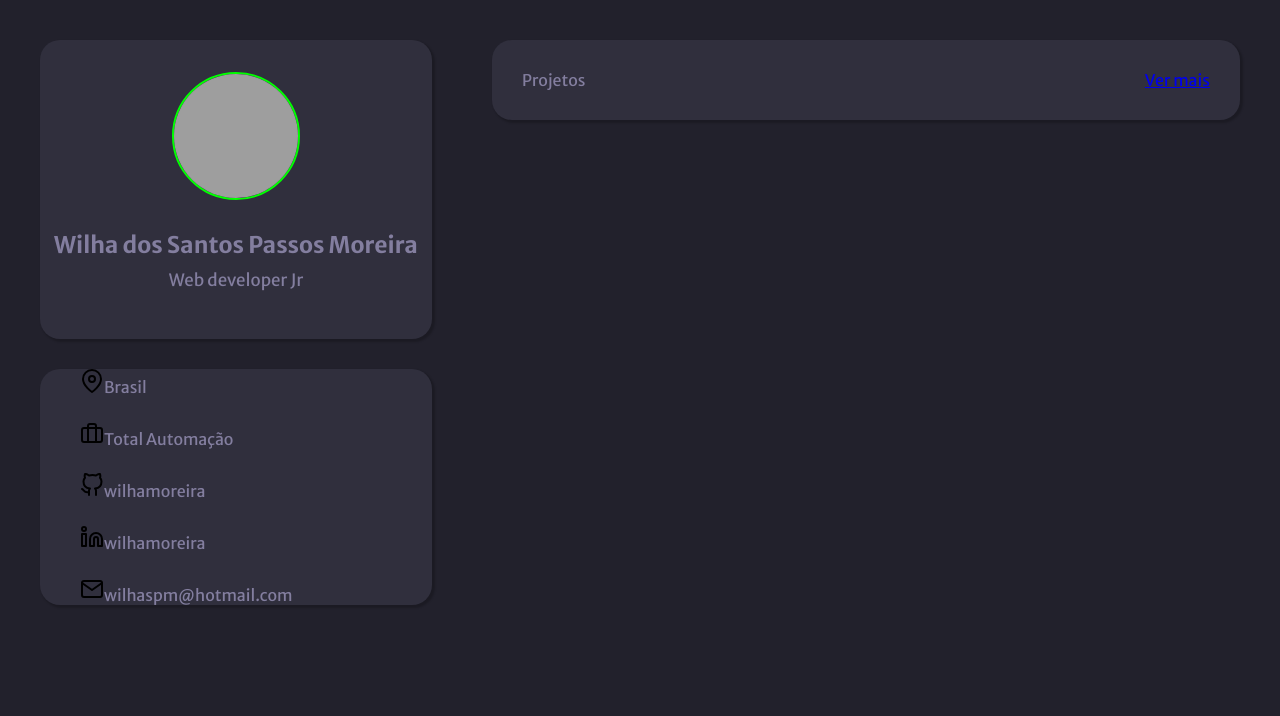
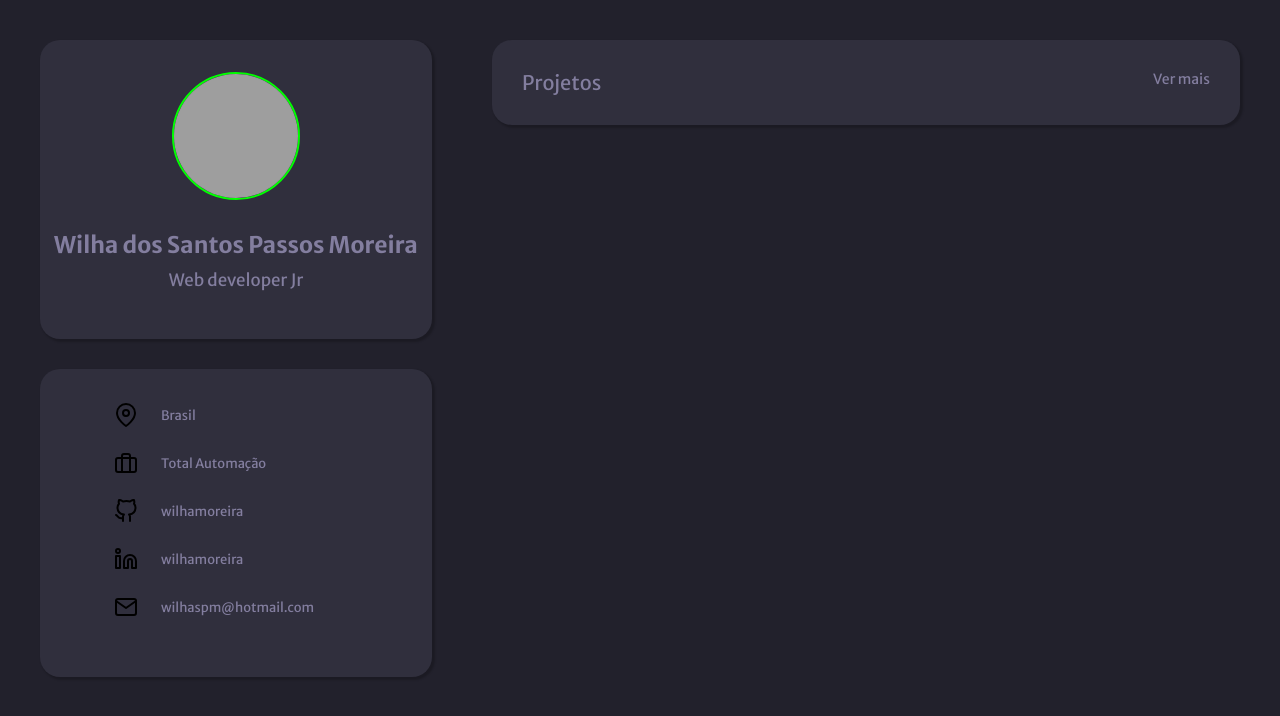
Before and after one commit to wilhamoreira/Portifolio-pessoal, a plain HTML site: page index.html in a window 1280 px wide. Drawn offline with Linux system fonts and the light colour scheme; grey boxes are pictures that could not be loaded.

Commit message:
correção da barra lateral de contato

```diff
--- a/assets/css/style.css
+++ b/assets/css/style.css
@@ -64,17 +64,34 @@ div .profile > #occupation{
 }
 div .contato{
     margin-top: 1.875rem;
+    font-size: 13px;
+}
+div .contato-geral-info {
+    padding: 2.125rem;
 }
 div .contato-info {
+    display: flex;
+    align-items: center;
     margin-left: 2.5rem;
     margin-bottom: 1.5rem;
 }
+.contato-detalhe{
+    margin-left: 1.437rem;
+}
 div .conteudo{
    flex: 1;
+
 }
-
 .conteudo > .home{
+    font-size: 1.25rem;
     padding: 1.88rem;
     display: flex;
     justify-content: space-between;
+    color: #837E9F;
 }
+
+.home > a{
+    font-size: 0.875rem;
+    text-decoration: none;
+    color: #837E9F;
+}
--- a/index.html
+++ b/index.html
@@ -20,25 +20,43 @@
             </div>
 
             <div class="box contato">
+                <div class="contato-geral-info">
                     <div class="contato-info">
-                    <img src="./assets/img/map-pin.svg" alt="#">Brasil
+                        <img src="./assets/img/map-pin.svg" alt="#">
+                         <div class="contato-detalhe">
+                            Brasil
+                         </div>
                     </div>
 
                     <div class="contato-info">
-                    <img src="./assets/img/briefcase.svg" alt="#">Total Automação
+                        <img src="./assets/img/briefcase.svg" alt="#">
+                        <div class="contato-detalhe">
+                            Total Automação
+                         </div>
                     </div>
 
                     <div class="contato-info">
-                    <img src="./assets/img/github.svg" alt="#">wilhamoreira
+                        <img src="./assets/img/github.svg" alt="#">
+                        <div class="contato-detalhe">
+                            wilhamoreira
+                         </div>
                     </div>
 
                     <div class="contato-info">
-                    <img src="./assets/img/linkedin.svg" alt="#">wilhamoreira
+                        <img src="./assets/img/linkedin.svg" alt="#">
+                        <div class="contato-detalhe">
+                            wilhamoreira
+                         </div>
                     </div>
 
                     <div class="contato-info">
-                    <img src="./assets/img/mail.svg" alt="#">wilhaspm@hotmail.com
+                        <img src="./assets/img/mail.svg" alt="#">
+                        <div class="contato-detalhe">
+                            wilhaspm@hotmail.com
                          </div>
+                    </div>
+                </div>
+
 
             </div>
         </div>
```
Lines whose indentation alone changed are shown as unchanged.
